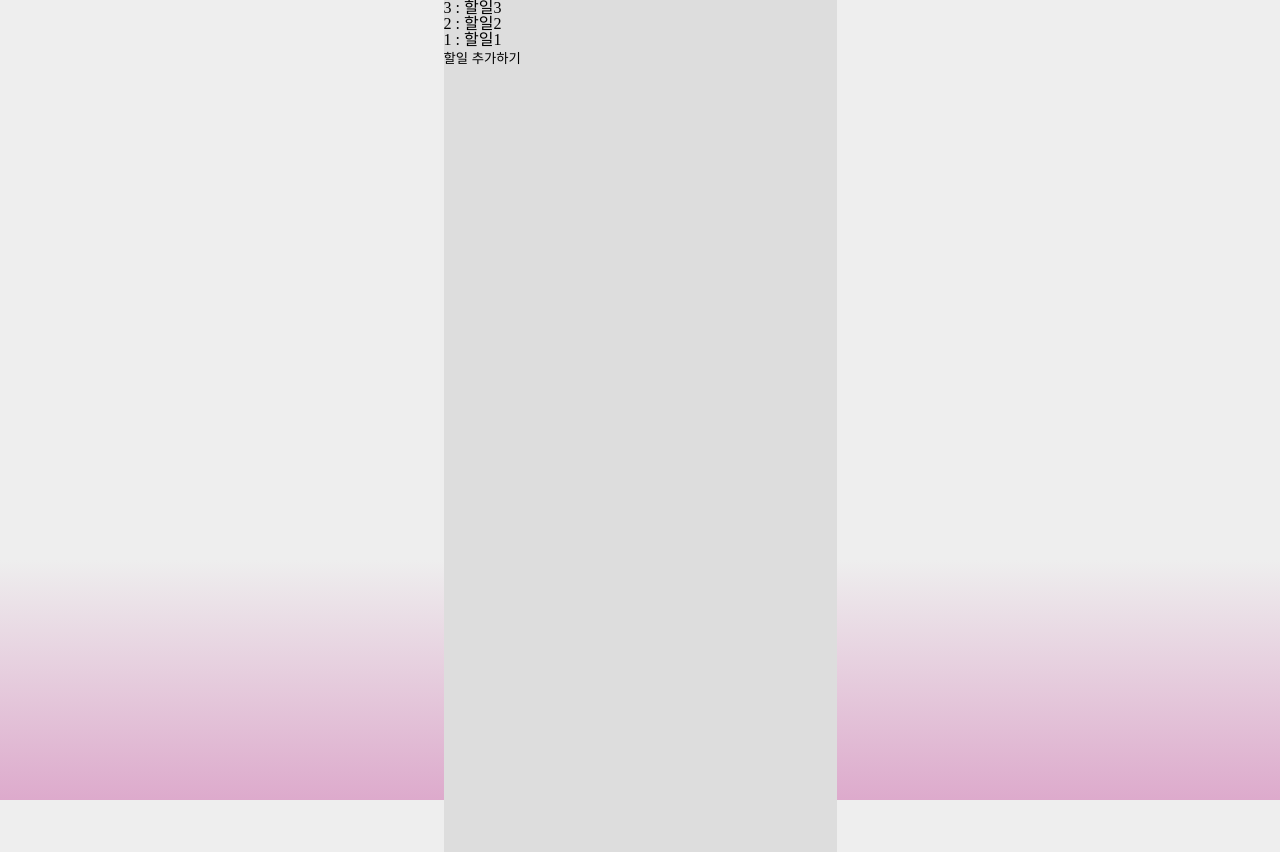
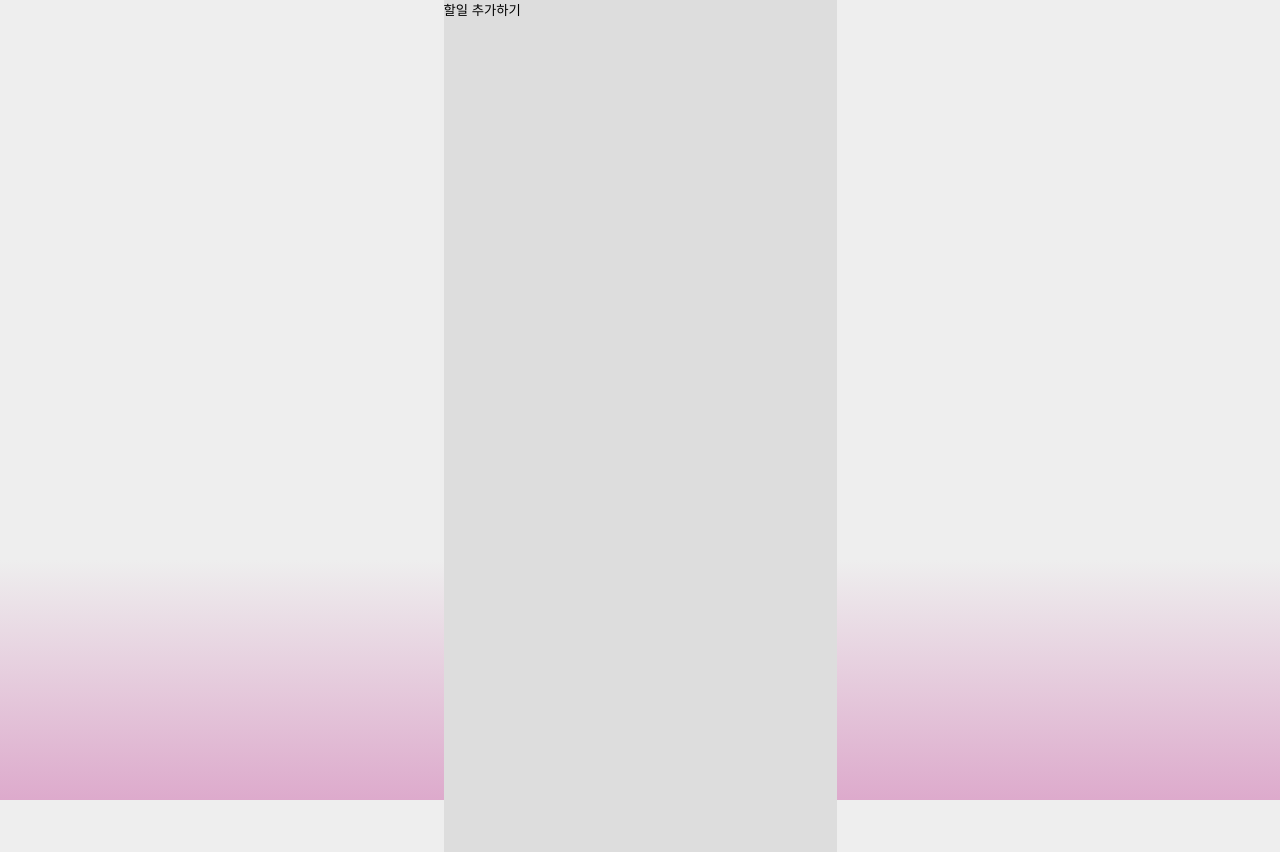
Before and after one commit to rosenfence/pwa-todoapp, a React (Create React App) app: page / in a window 1280 px wide. Built offline with nearby package versions, Linux system fonts and the light colour scheme.

Commit message:
feat: localstorage 저장 기능 구현

```diff
--- a/src/App.jsx
+++ b/src/App.jsx
@@ -1,38 +1,56 @@
-import React, { useState } from 'react';
+import React, { useState, useEffect } from 'react';
 import GlobalStyles from './GlobalStyle';
 import Layout from './components/Layout';
 
 const App = () => {
   const [todo, setTodo] = useState('');
-  const [todos, setTodos] = useState([
-    {
-      id: 3,
-      todo: '할일3',
-    },
-    {
-      id: 2,
-      todo: '할일2',
-    },
-    {
-      id: 1,
-      todo: '할일1',
-    },
-  ]);
+  const [todos, setTodos] = useState([]);
   const [showModal, setShowModal] = useState(false);
-  const [todoId, setTodoId] = useState(4);
+  const [todoId, setTodoId] = useState(0);
+  const [localArr, setLocalArr] = useState([]);
 
   const handleShowModal = () => {
     setShowModal(!showModal);
   };
+
   const handleSubmit = (e) => {
     e.preventDefault();
-    setTodos((prev) => [{ id: todoId, todo: todo }, ...prev]);
+    let obj = { id: todoId, todo: todo };
+    window.localStorage.setItem(todoId, JSON.stringify(obj));
     setTodoId((prev) => prev + 1);
-    handleShowModal();
+    window.location.reload();
   };
+
   const handleChange = (e) => {
     setTodo(e.target.value);
   };
+
+  //useEffect 함수
+  const getLocalArr = () => {
+    let i = 0;
+    do {
+      setLocalArr(localArr.push(i));
+      i = i + 1;
+    } while (window.localStorage.getItem(i) !== null);
+  };
+
+  const getTodoIds = () => {
+    setTodoId(localArr.length);
+  };
+
+  const getTodos = () => {
+    if (window.localStorage.getItem(1) !== null) {
+      for (let i = 1; i < localArr.length; i++) {
+        setTodos((prev) => [JSON.parse(window.localStorage.getItem(i)), ...prev]);
+      }
+    } else return;
+  };
+
+  useEffect(() => {
+    getLocalArr();
+    getTodoIds();
+    getTodos();
+  }, []);
 
   return (
     <>
@@ -41,32 +59,24 @@ const App = () => {
         {showModal ? (
           <div>
             <form>
-              <p>
               <label>
                 할 일을 추가해주세요!
                 <input onChange={handleChange} type='text' placeholder='입력해주세요' required />
               </label>
-              </p>
               <button onClick={handleSubmit}>확인</button>
-              <button
-                onClick={() => {
-                  handleShowModal();
-                }}
-              >
-                취소
-              </button>
+              <button onClick={handleShowModal}>취소</button>
             </form>
           </div>
         ) : null}
 
         <ul>
-          {todos.map((todo) => (
+          {todos.length > 0
+            ? todos.map((todo) => (
                 <li key={todo.id}>
-              <div>
-                {todo.id} : {todo.todo}
-              </div>
+                  <div>{todo.todo}</div>
                 </li>
-          ))}
+              ))
+            : null}
         </ul>
 
         <button onClick={handleShowModal}>할일 추가하기</button>
```
Lines whose indentation alone changed are shown as unchanged.
